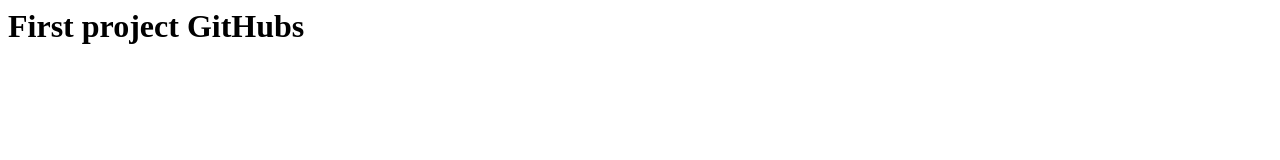
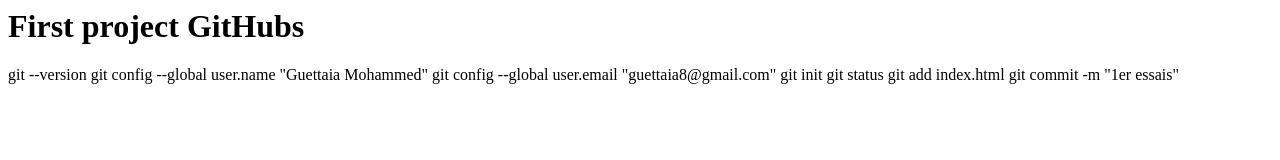
Before and after one commit to GuettaiaMohammed/FirstTry, a plain HTML site: page index.html in a window 1280 px wide. Drawn offline with Linux system fonts and the light colour scheme.

Commit message:
modification

```diff
--- a/index.html
+++ b/index.html
@@ -5,5 +5,14 @@
 <body>
 	<h1>First project GitHubs</h1>
 
+	git --version
+	git config --global user.name "Guettaia Mohammed"
+	git config --global user.email "guettaia8@gmail.com"
+	git init
+	git status
+	git add index.html
+	git commit -m "1er essais"
+
+
 </body>
 </html>
```
